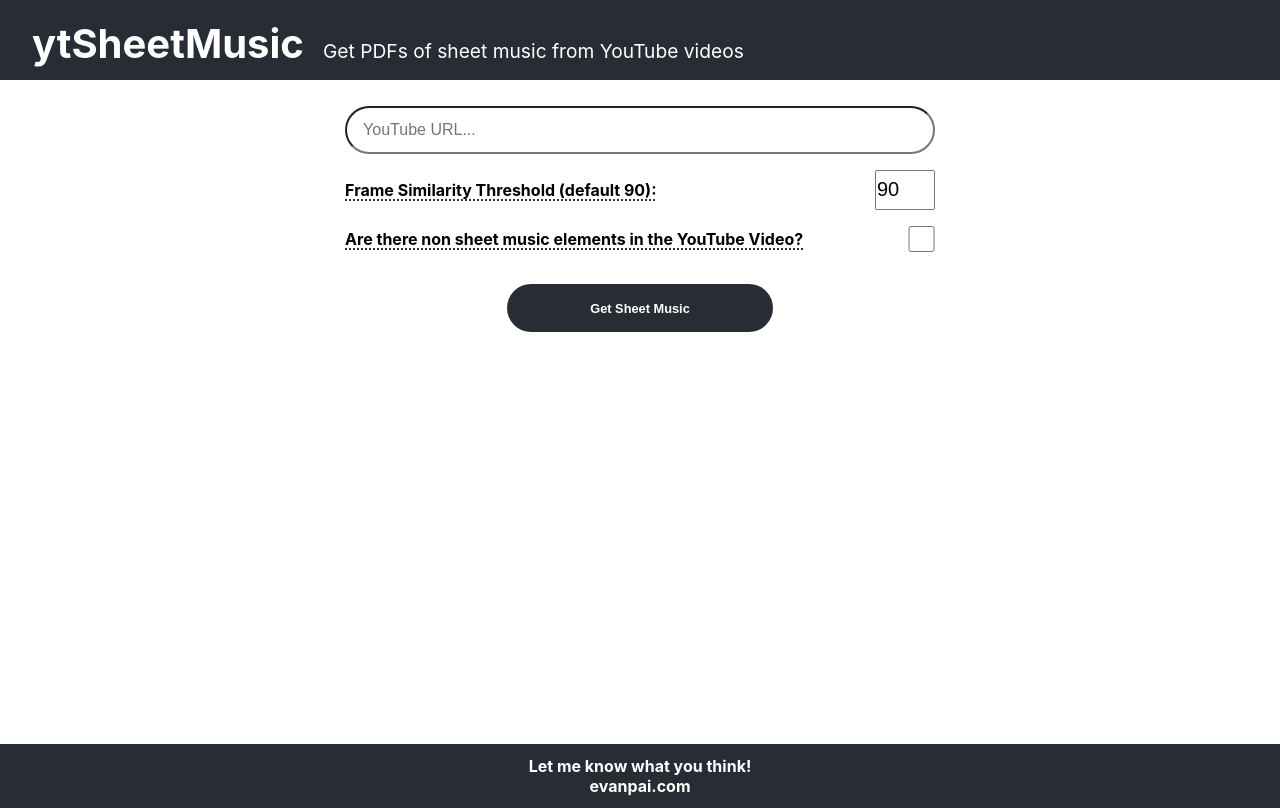
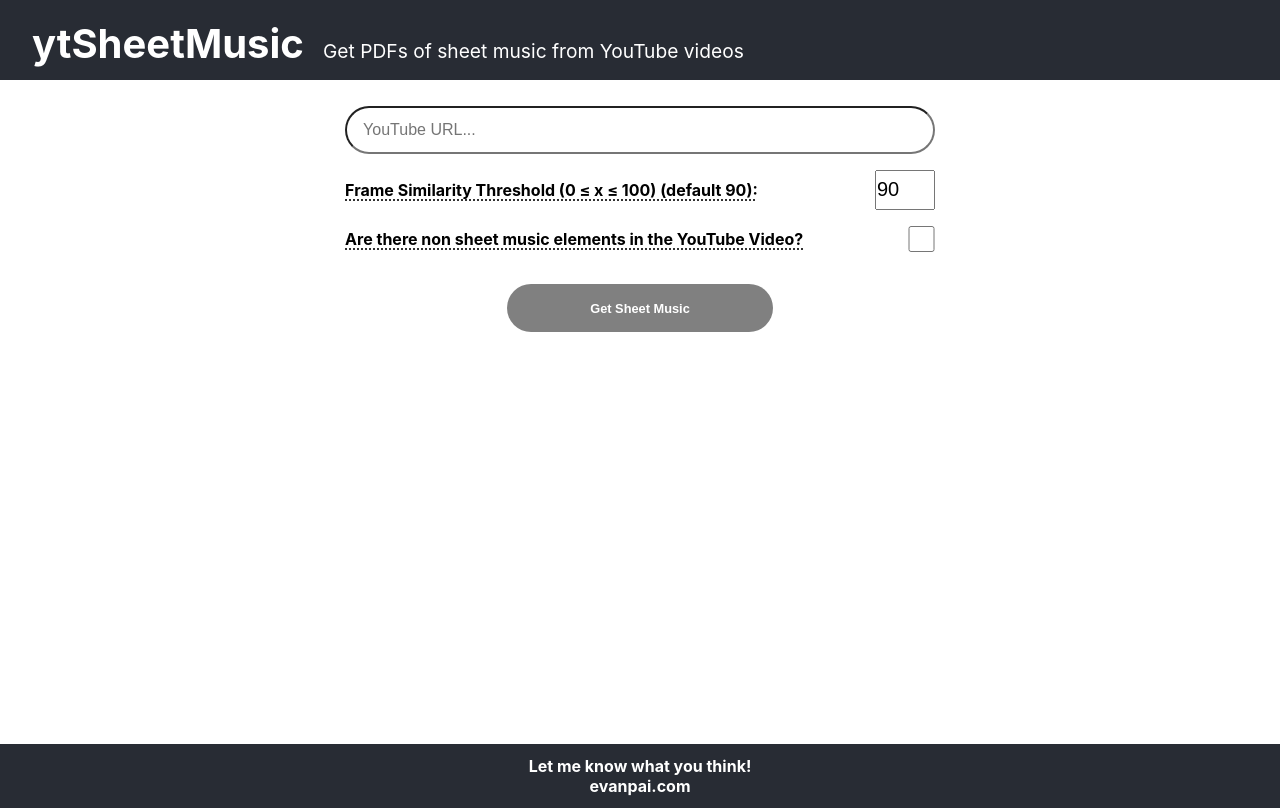
Before and after one commit to Wubaboo/ytSheetMusicFront, a React (Create React App) app: page / in a window 1280 px wide. Built offline with nearby package versions, Linux system fonts and the light colour scheme.

Commit message:
disable button if inputs are invalid

```diff
--- a/src/App.js
+++ b/src/App.js
@@ -11,7 +11,7 @@ function App() {
   const [loading, setLoading] = useState(false);
   const [validUrl, setValidUrl] = useState(true);
   const [res, setRes] = useState("");
-
+  // console.log(process.env.NODE_ENV, process.env.REACT_APP_BACKEND_URL);
   useEffect(() => {
     const check = url.startsWith("https://www.youtube.com/watch?v=");
     setValidUrl(check);
@@ -20,7 +20,7 @@ function App() {
   async function handleClick(e) {
     setLoading(true);
     e.preventDefault();
-    if (!validUrl) {
+    if (!validUrl || threshold < 1 || threshold > 100) {
       return;
     }
     backendServices.postToMain(url, hands, threshold).then((res) => {
--- a/src/components/inputRow.jsx
+++ b/src/components/inputRow.jsx
@@ -76,7 +76,7 @@ export default function InputRow(props) {
                 TransitionComponent={Zoom}
               >
                 <div className="hover-text">
-                  Frame Similarity Threshold (default 90):
+                  Frame Similarity Threshold (0 &le; x &le; 100) (default 90):
                 </div>
               </Tooltip>
             </label>
@@ -133,6 +133,12 @@ export default function InputRow(props) {
           className="button"
           onClick={(e) => onSubmit(e)}
           value="Get Sheet Music"
+          disabled={!valid || threshold < 1 || threshold > 100}
+          style={
+            !valid || threshold < 1 || threshold > 100
+              ? { backgroundColor: "grey", cursor: "default" }
+              : {}
+          }
         />
       </form>
       {url && !valid ? (
```
Also changed, not shown: src/services/awsSDK.js (deleted).
